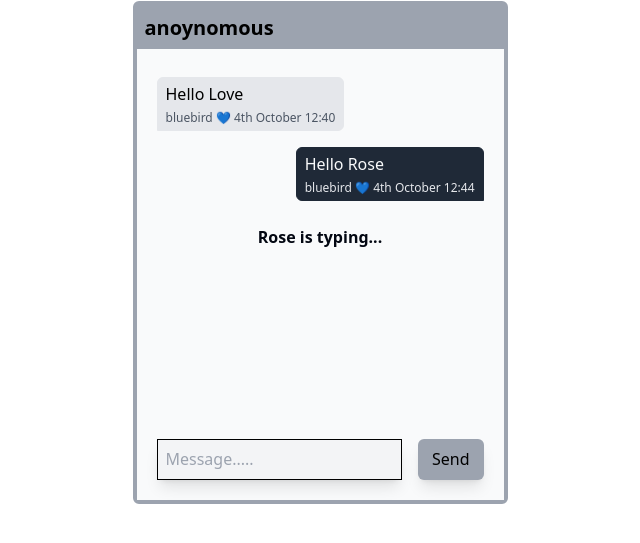
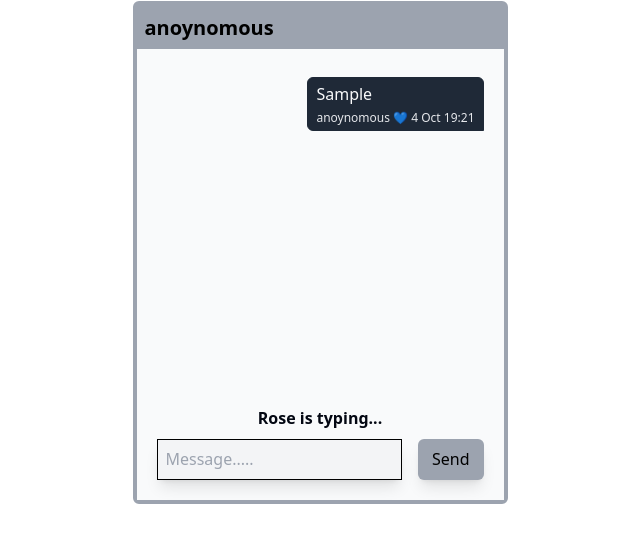
Before and after one commit to AnupamPoudel1/Group-Chat, a website: page public/index.html in a window 1280 px wide. Both pictures are taken after typing "Sample" into the empty fields and a click on the button "Send". Shown: the part 125-668 px from the top of the page, without its empty margins (320-960 px from the left). Drawn offline with nearby package versions, Linux system fonts and the light colour scheme; no server answers.

Commit message:
Feature: Complete functional chat app ready

```diff
--- a/public/assets/css/input.css
+++ b/public/assets/css/input.css
@@ -1,3 +1,23 @@
 @tailwind base;
 @tailwind components;
 @tailwind utilities;
+
+/* width */
+::-webkit-scrollbar {
+  display: none;
+}
+
+/* Track */
+::-webkit-scrollbar-track {
+  background: #f1f1f1;
+}
+
+/* Handle */
+::-webkit-scrollbar-thumb {
+  background: #888;
+}
+
+/* Handle on hover */
+::-webkit-scrollbar-thumb:hover {
+  background: #555;
+}
--- a/public/assets/js/main.js
+++ b/public/assets/js/main.js
@@ -3,7 +3,8 @@ const socket = io();
 const form = document.getElementById('message-form');
 const input = document.getElementById('message-input');
 const username = document.getElementById('name-input');
-const messageContaoner = document.getElementById('message-container');
+const messageContainer = document.getElementById('message-container');
+const messageFeedback = document.getElementById('message-feedback')
 const clients = document.getElementById('totalClients');
 
 socket.on('totalClients', (data) => {
@@ -11,13 +12,59 @@ socket.on('totalClients', (data) => {
     clients.innerText = `Total clients: ${data}`;
 });
 
+const addMessages = (isOwn, msg) => {
+    const element = isOwn ?
+        `
+            <li class="right-msg max-w-[80%] w-max my-2 inline-flex ml-auto">
+              <div
+                class="msg inline-flex flex-col border border-gray-800 bg-gray-800 rounded-tr-md rounded-bl-md rounded-tl-md px-2 py-1"
+              >
+                <p class="text-base text-gray-50 font-medium text-left">
+                    ${msg.message}
+                </p>
+                <span class="text-xs text-gray-200 font-light mt-1">
+                    ${msg.name} 💙 ${msg.date}
+                </span>
+              </div>
+            </li>
+        `
+        :
+        `
+            <li class="left-msg max-w-[80%] w-max my-2 inline-flex">
+              <div
+                class="msg inline-flex flex-col border border-gray-200 bg-gray-200 rounded-tr-md rounded-br-md rounded-tl-md px-2 py-1"
+              >
+                <p class="text-base text-black font-medium">
+                    ${msg.message}
+                </p>
+                <span class="text-xs text-gray-600 font-light mt-1">
+                    ${msg.name} 💙 ${msg.date}
+                </span>
+              </div>
+            </li>
+        `
+    messageContainer.innerHTML += element;
+    messageContainer.scrollTo(0, messageContainer.scrollHeight);
+}
+
 const sendMessage = () => {
+
+    const date = new Date();
+    const month = date.getMonth();
+    const day = date.getDate();
+    const hours = date.getHours();
+    const minutes = date.getMinutes();
+    const months = ["Jan", "Feb", "Mar", "Apr", "May", "Jun", "Jul", "Aug", "Sept", "Oct", "Nove", "Dec"]
+
+    const sentDate = day + " " + months[month] + " " + hours + ":" + minutes;
+
     const msg = {
         name: username.value,
         message: input.value,
-        date: new Date()
+        date: sentDate
     }
     socket.emit('chat message', msg);
+    addMessages(true, msg);
     input.value = '';
 }
 
@@ -31,4 +78,5 @@ form.addEventListener('submit', (e) => {
 
 socket.on('message', (msg) => {
     console.log(msg);
-})
+    addMessages(false, msg);
+});
--- a/public/index.html
+++ b/public/index.html
@@ -16,7 +16,10 @@
         >
           Weeee Chat 💙
         </h1>
-        <p class="text-base font-bold w-full text-center py-5" id="totalClients">
+        <p
+          class="text-base font-bold w-full text-center py-5"
+          id="totalClients"
+        >
           Total clients:
         </p>
       </div>
@@ -32,41 +35,17 @@
             maxlength="20"
           />
         </div>
-        <div
-          class="message-container p-5 h-full bg-gray-50 overflow-hidden"
-          id="messages"
-        >
-          <ul class="messages h-[90%] flex flex-col overflow-y-auto">
-            <li class="left-msg max-w-[80%] w-max my-2 inline-flex">
-              <div
-                class="msg inline-flex flex-col border border-gray-200 bg-gray-200 rounded-tr-md rounded-br-md rounded-tl-md px-2 py-1"
-              >
-                <p class="text-base text-black font-medium">Hello Love</p>
-                <span class="text-xs text-gray-600 font-light mt-1">
-                  bluebird 💙 4th October 12:40
-                </span>
-              </div>
-            </li>
-
-            <li class="right-msg max-w-[80%] w-max my-2 inline-flex ml-auto">
-              <div
-                class="msg inline-flex flex-col border border-gray-800 bg-gray-800 rounded-tr-md rounded-bl-md rounded-tl-md px-2 py-1"
-              >
-                <p class="text-base text-gray-50 font-medium text-left">
-                  Hello Rose
-                </p>
-                <span class="text-xs text-gray-200 font-light mt-1">
-                  bluebird 💙 4th October 12:44
-                </span>
-              </div>
-            </li>
-
-            <li
-              class="message-feedback p-4 w-full text-center font-semibold text-gray-950"
-            >
-              <p class="feedback" id="feedback">Rose is typing...</p>
-            </li>
-          </ul>
+        <div class="p-5 h-full bg-gray-50 overflow-hidden" id="messages">
+          <ul
+            class="messages h-[80%] flex flex-col overflow-y-auto"
+            id="message-container"
+          ></ul>
+          <div
+            class="feedback h-[10%] w-full text-center font-semibold text-gray-950 flex justify-center items-center"
+            id="feedback"
+          >
+            Rose is typing...
+          </div>
           <form
             class="message-form flex justify-between h-[10%] w-full"
             id="message-form"
@@ -77,6 +56,7 @@
               id="message-input"
               class="message-input h-full border border-black focus:outline-none w-3/4 bg-gray-100 text-black px-2 shadow-lg"
               placeholder="Message....."
+              autocomplete="off"
             />
             <button
               type="submit"
```
Also changed, not shown: server.js (+0 -11 lines), public/assets/css/output.css.
